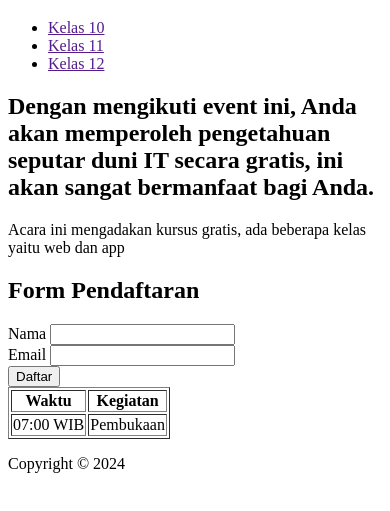
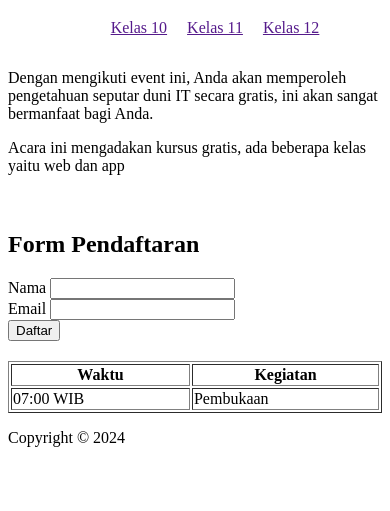
Before and after one commit to t4hell/Latihan_Lomba_LKS, a plain HTML site: page index.html in a window 390 px wide. Shown: the part 61-572 px from the top of the page. Drawn offline with Linux system fonts and the light colour scheme.

Commit message:
Seputar Flexbox Grid di dalam display, dan Pemahaman Media Query CSS

```diff
--- a/index.html
+++ b/index.html
@@ -3,6 +3,7 @@
     <head>
         <meta charset="UTF-8">
         <meta name="viewport" content="width=device-width, initial-scale=1.0">
+        <link rel="stylesheet" href="style.css">
         <title>Latihan 1</title>
     </head>
 <body>
@@ -16,7 +17,7 @@
     </nav>
     <main>
         <section>
-            <h2>Dengan mengikuti event ini, Anda akan memperoleh pengetahuan seputar duni IT secara gratis, ini akan sangat bermanfaat bagi Anda.</h2>
+            <p>Dengan mengikuti event ini, Anda akan memperoleh pengetahuan seputar duni IT secara gratis, ini akan sangat bermanfaat bagi Anda.</p>
             <p>Acara ini mengadakan kursus gratis, ada beberapa kelas yaitu web dan app</p>
         </section>
         <section>
--- /dev/null
+++ b/style.css
@@ -0,0 +1,26 @@
+nav ul {
+    list-style-type: none;
+    display: flex;
+    justify-content: center;
+    gap: 20px;
+}
+
+main {
+    display: grid;
+    grid-template-columns: 1fr 1fr;
+    gap: 20px;
+}
+
+main table {
+    grid-column: span 2;
+}
+
+@media screen and (max-width: 768px) {
+    main {
+        grid-template-columns: 1fr;
+    }
+
+    main table {
+        grid-column: auto;
+    }
+}
```
